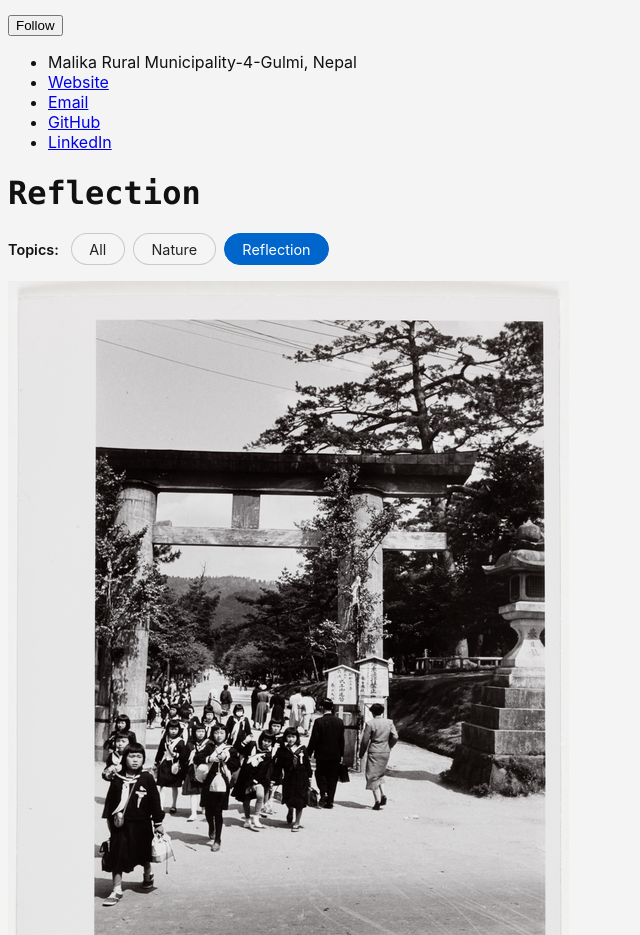
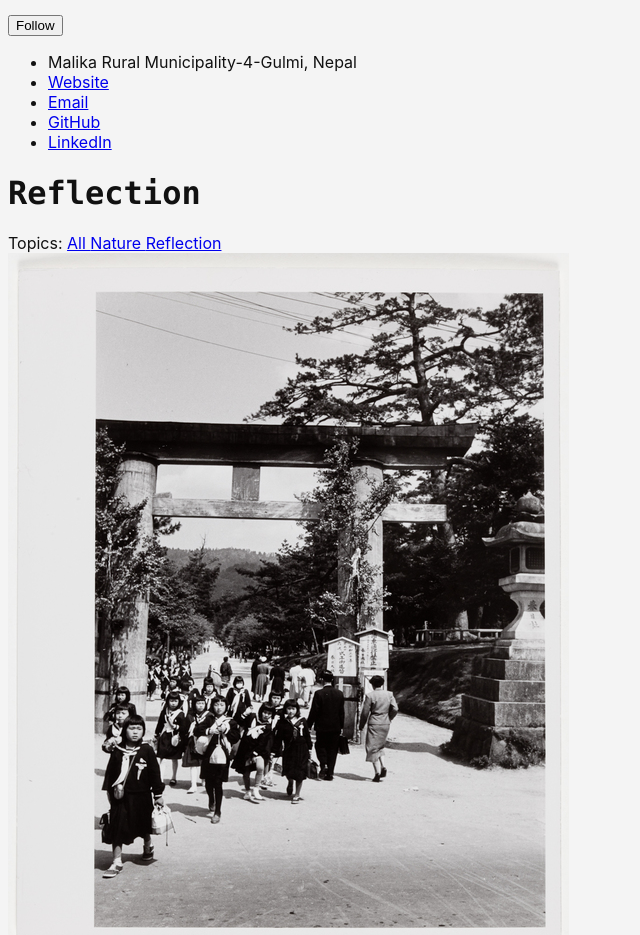
Before and after one commit to Sudu-09-Nep/sudu.github.io, a Jekyll site: the page built from _pages/category-reflection.html, in a window 1280 px wide. Shown: the part 1246-2181 px from the top of the page, without its empty margins (0-640 px from the left). Built offline with Jekyll 4.4.1, drawn with Linux system fonts in a browser that asks for light colours; a script bundle is joined from its source files by our own code; library files that are not in the unit come from our copies.

Commit message:
Remove blog category styles and update comments
Removed blog category styles and adjusted comments for clarity.

```diff
--- a/assets/css/main.scss
+++ b/assets/css/main.scss
@@ -5,48 +5,13 @@
 
 // ====== YOUR CUSTOM OVERRIDES BELOW THIS LINE ======
 
-// Blog category pills (for your year-archive page)
-.blog-category-bar {
-  display: flex;
-  flex-wrap: wrap;
-  gap: 0.5rem;
-  align-items: center;
-  margin-bottom: 1rem;
-}
-
-.blog-category-label {
-  font-size: 0.9rem;
-  font-weight: 600;
-  margin-right: 0.25rem;
-}
-
-.blog-category-link {
-  font-size: 0.9rem;
-  padding: 0.4rem 1.1rem;
-  border-radius: 999px;
-  border: 1px solid rgba(0, 0, 0, 0.18);
-  background: #f5f5f5;
-  text-decoration: none;
-  color: #222;
-}
-
-.blog-category-link:hover {
-  background: #e0e0e0;
-}
-
-.blog-category-link.is-active {
-  background: #0066cc;
-  color: #ffffff;
-  border-color: #0066cc;
-}
-
-/* Light mode background and text color only */
+// Light mode background and text
 body {
   background-color: #f4f4f4;
   color: #111111;
 }
 
-/* Fonts */
+// Fonts
 body {
   font-family: "Poppins", -apple-system, "SFNSText-Regular", "San Francisco",
                "Roboto", "Segoe UI", "Helvetica Neue", "Lucida Grande",
@@ -58,7 +23,7 @@ h1, h2, h3, h4, h5, h6 {
                Consolas, "Liberation Mono", "Courier New", monospace;
 }
 
-/* Stanford-like masthead (light mode only) */
+// Stanford-like masthead (light mode only)
 html:not(.dark):not(.theme--dark) .masthead {
   background-color: #8c1515;
   border-bottom: 0;
@@ -80,7 +45,7 @@ html:not(.dark):not(.theme--dark) .masthead__menu-item.selected > a {
   background-color: #6f1111;
 }
 
-/* Dark mode background and text */
+// Dark mode background and text
 html.dark body,
 body.dark,
 html.theme--dark body {
@@ -88,14 +53,14 @@ html.theme--dark body {
   color: #e5f0ff;
 }
 
-/* Dark mode links */
+// Dark mode links
 html.dark a,
 body.dark a,
 html.theme--dark a {
   color: #8cc8ff;
 }
 
-/* Dark mode sidebar */
+// Dark mode sidebar
 html.dark .sidebar,
 body.dark .sidebar,
 html.theme--dark .sidebar {
@@ -103,19 +68,19 @@ html.theme--dark .sidebar {
   color: #e5f0ff;
 }
 
-/* Hero only affects pages that actually use the .hero-landing HTML */
+// Optional hero for homepage only (used if you add .hero-landing HTML)
 .hero-landing {
   min-height: 80vh;
   width: 100%;
   display: flex;
   align-items: center;
   justify-content: center;
-  background-image: url("/images/dna-hero.png"); /* change to .jpg if needed */
+  background-image: url("/images/dna-hero.png"); /* change extension if needed */
   background-size: cover;
   background-position: center center;
   background-repeat: no-repeat;
   position: relative;
-  margin: 0 0 2rem 0; /* add bottom space so it doesn't hit next content */
+  margin: 0 0 2rem 0;
 }
 
 .hero-overlay {
```
